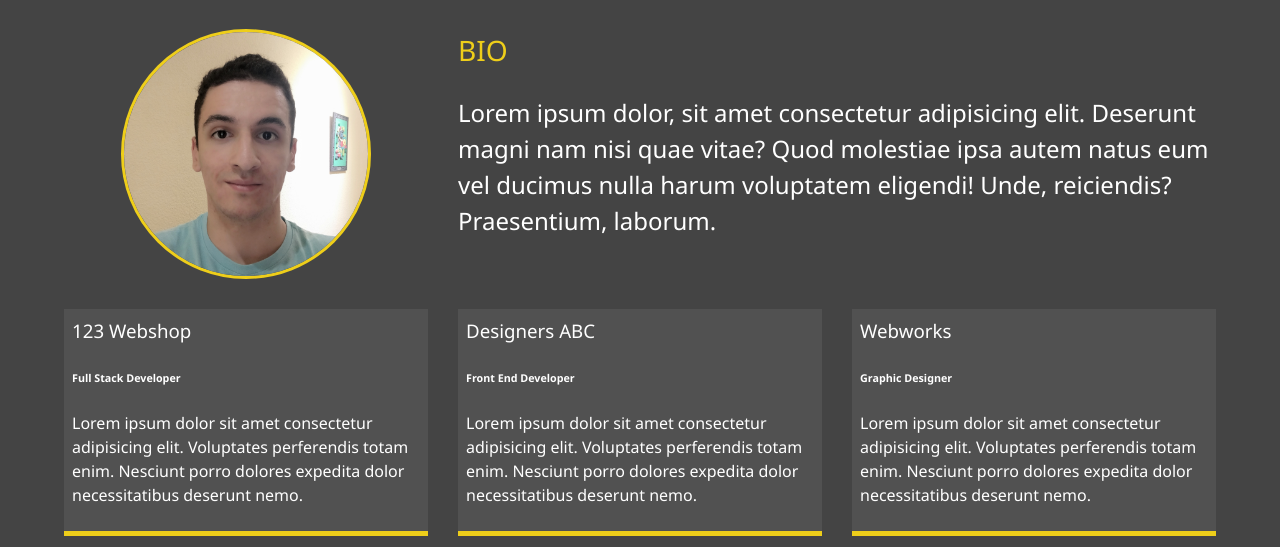
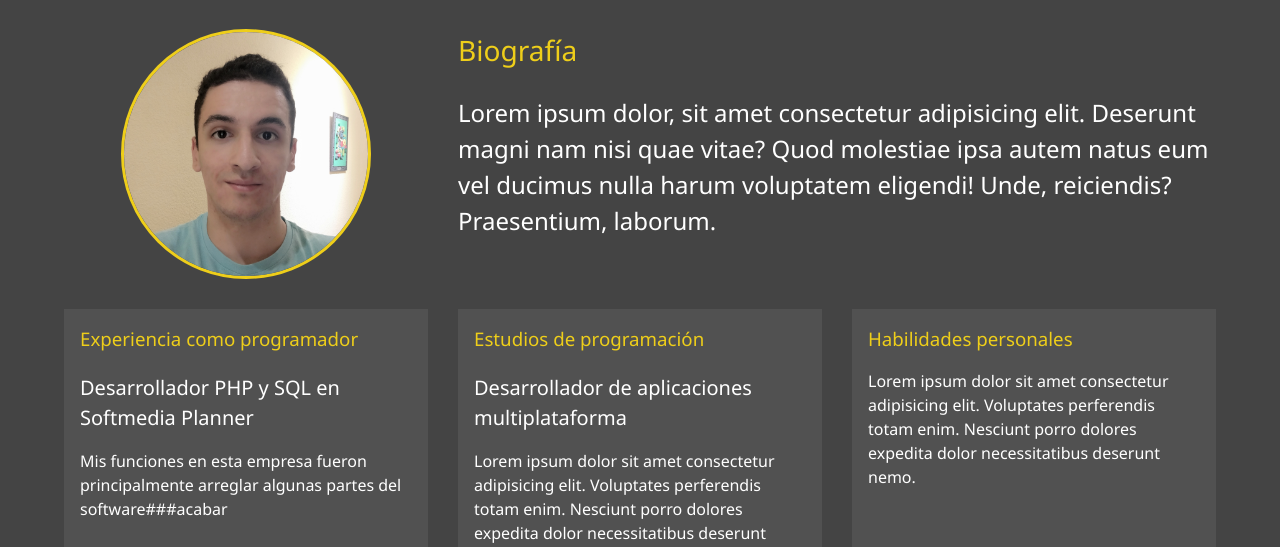
Before and after one commit to miguelbo5/MiPortfolio, a website: page dist/about.html in a window 1280 px wide. Shown: the part 253-800 px from the top of the page. Drawn offline with Linux system fonts and the light colour scheme.

Commit message:
cambio algunos textos

```diff
--- a/scss/main.scss
+++ b/scss/main.scss
@@ -17,7 +17,7 @@ body {
 //Heading
 h1,
 h2,
-h3 {
+h3{
   margin: 0;
   font-weight: 400;
   &.lg-heading {
@@ -29,6 +29,13 @@ h3 {
     padding: 0.2rem 1rem;
     background: rgba(lighten($color: $primary-color, $amount: 2), 0.5);
   }
+}
+
+h6 {
+  font-size: 20px;
+  font-weight: 400;
+  margin: 0;
+  padding-top: 20px;
 }
 
 a {
@@ -79,6 +86,7 @@ main {
     "job1 job2 job3";
   grid-template-columns: repeat(3, 1fr);
 }
+
 .bio-image {
   grid-area: bioimage;
   margin: auto;
@@ -107,11 +115,12 @@ main {
 
 .job {
   background: lighten($primary-color, 5);
-  padding: 0.5rem;
+  padding: 1rem;
   border-bottom: $secondary-color 5px solid;
 }
 
 //Mis trabajos
+
 .projects {
   display: grid;
   grid-template-columns: repeat(3, 1fr);
@@ -131,25 +140,25 @@ main {
 
 //Pagina de contacto
 
-.boxes{
+.boxes {
   display: flex;
   flex-wrap: wrap;
   justify-content: space-evenly;
   align-items: center;
   margin-top: 1rem;
 
-  div{
+  div {
     font-size: 2rem;
     border: 3px white solid;
     padding: 1.5rem 2.5rem;
     margin-bottom: 3rem;
     @include easeOut;
 
-    &:hover{
+    &:hover {
       padding: 0.5rem 1.5rem;
       background: $secondary-color;
       color: set-text-color($secondary-color);
-      span{
+      span {
         color: set-text-color($secondary-color);
       }
     }
```
Also changed, not shown: dist/about.html, dist/css/main.css, dist/index.html, dist/js/dateCalc.js (added), dist/js/main.js.
